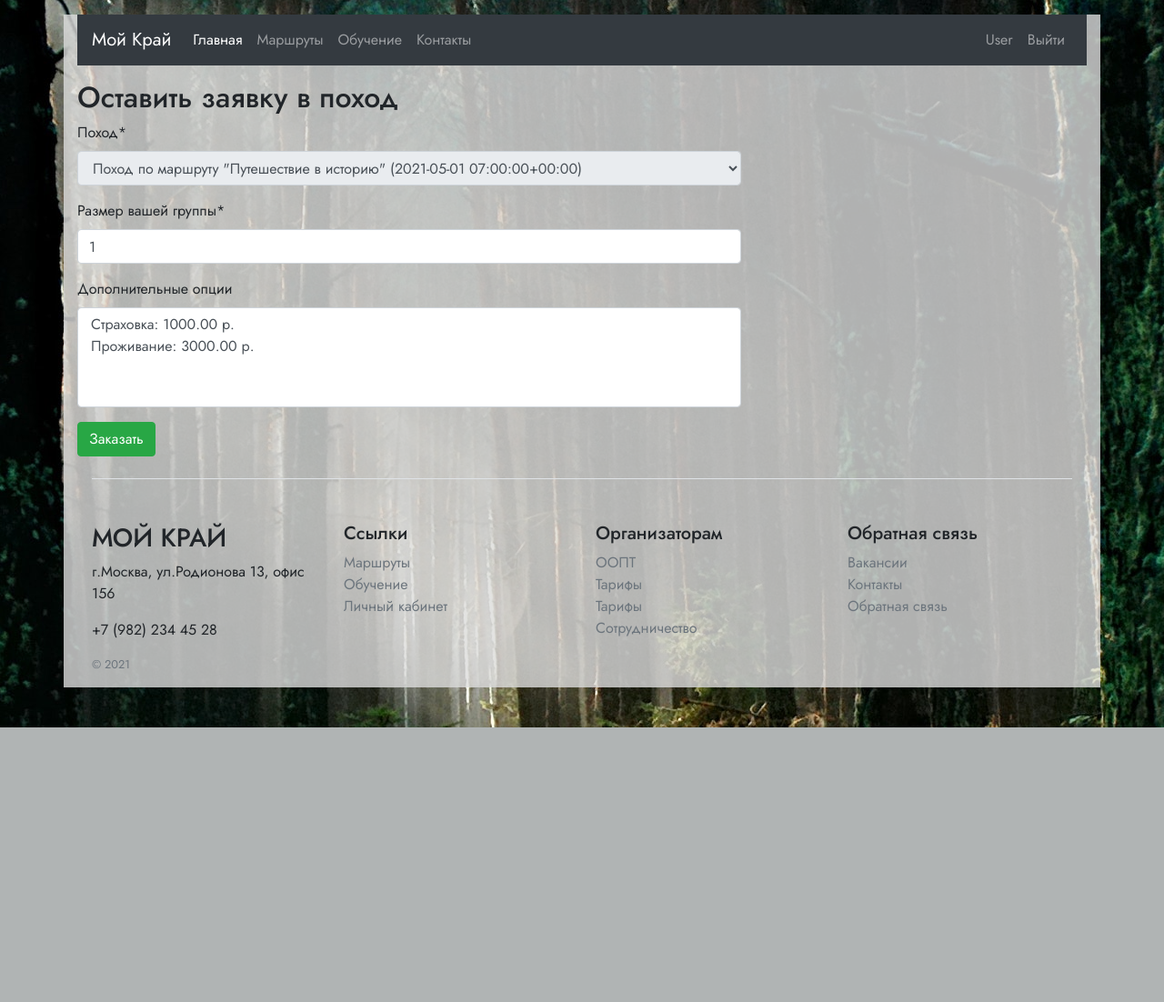
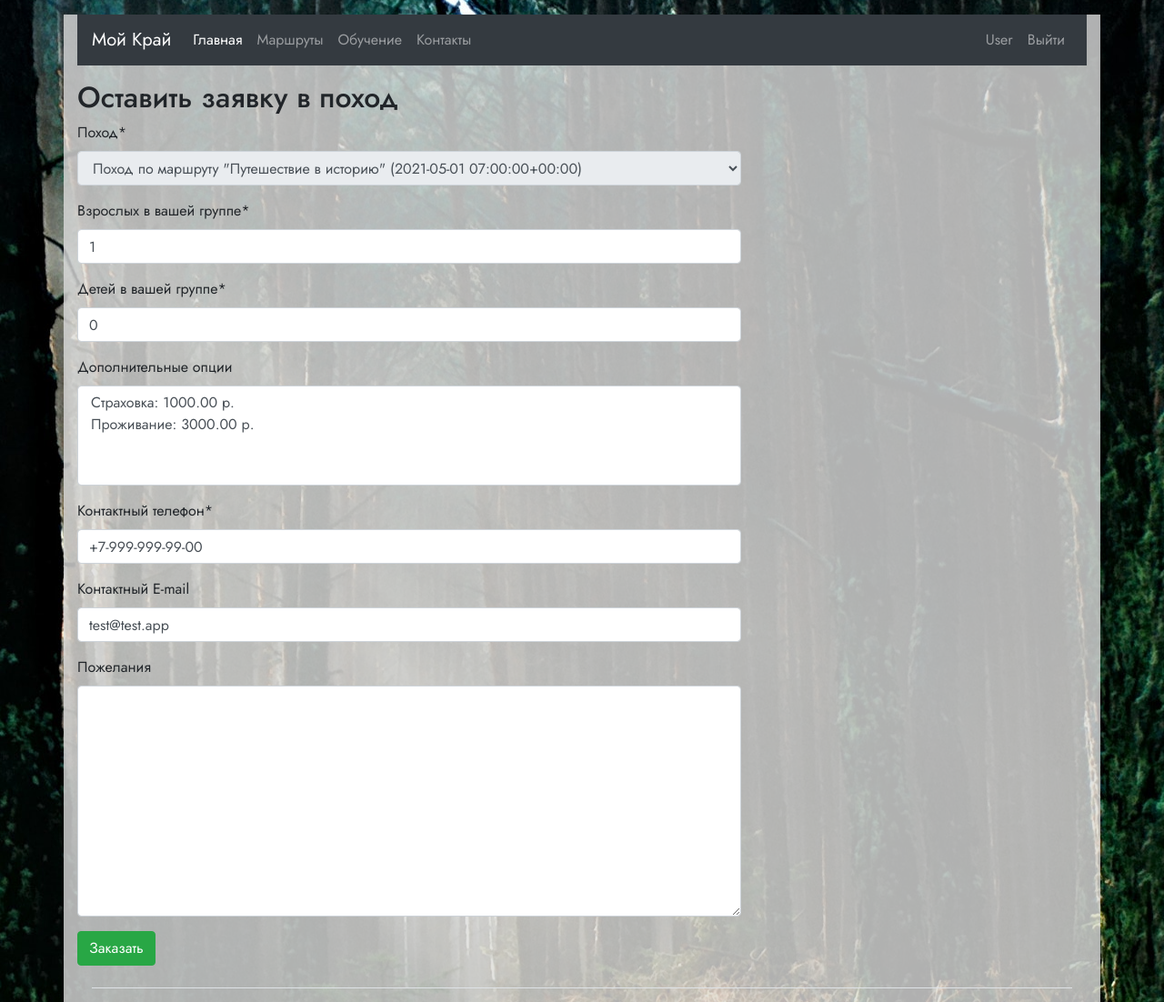
Before and after one commit to cy4ok/my-region, a Django app: page /orders/create/1 in a window 1280 px wide. Shown: the top 1102 px of the page at 91% size. Before the commit the page ends 800 px from the top, so only its background shows below. Run offline with Django 3.2, Linux system fonts and the light colour scheme; a user stored in the database is signed in; data comes from the database, SQL or seed files in the repository; some libraries are stand-ins or nearby versions.

Commit message:
change user and trip models according to what figma prototype suggests

```diff
--- a/authapp/admin.py
+++ b/authapp/admin.py
@@ -1,7 +1,8 @@
 from django.contrib import admin
-from authapp.models import Instructor, Traveler
+from authapp.models import Instructor, Traveler, AppUser
 
 # Register your models here.
 
+admin.site.register(AppUser)
 admin.site.register(Instructor)
 admin.site.register(Traveler)
--- a/authapp/forms.py
+++ b/authapp/forms.py
@@ -20,7 +20,7 @@ class SignupForm(UserCreationForm):
 
     class Meta(UserCreationForm.Meta):
         model = AppUser
-        fields = ['username', 'email', 'first_name', 'last_name', 'date_of_birth', 'password1', 'password2', 'avatar']
+        fields = ['username', 'email', 'phone', 'first_name', 'last_name', 'gender', 'date_of_birth', 'password1', 'password2', 'avatar']
 
     def clean_date_of_birth(self):
         dob = self.cleaned_data['date_of_birth']
@@ -44,7 +44,7 @@ class SignupForm(UserCreationForm):
         user.save()
         profile = profile_maker.objects.create(user=user)
 
-        print(self.cleaned_data)
+        # print(self.cleaned_data)
         profile.about = self.cleaned_data.get('about')
         profile.home_region = self.cleaned_data.get('home_region')
         profile.save()
--- a/authapp/models.py
+++ b/authapp/models.py
@@ -3,16 +3,24 @@ from datetime import timedelta
 from django.db import models
 from django.contrib.auth.models import AbstractUser
 from django.utils.timezone import now
+from django.utils.translation import gettext_lazy as _
+
+
+class Gender(models.IntegerChoices):
+    FEMALE = 1, _('Женский')
+    MALE = 2, _('Мужской')
 
 
 class AppUser(AbstractUser):
-    avatar = models.ImageField(upload_to='user_pics', blank=True)
+    avatar = models.ImageField(upload_to='static/user_pics', blank=True)
     date_of_birth = models.DateField(verbose_name='Дата рождения', default=now)
     activation_key = models.CharField(verbose_name='Ключ активации', max_length=128, blank=True)
     activation_key_expiry = models.DateTimeField(
         verbose_name='Крайний срок текущей активации',
-        default=(now() + timedelta(hours=24))
+        default=now() + timedelta(hours=24),
     )
+    gender = models.IntegerField(verbose_name='Пол', blank=False, db_index=True, choices=Gender.choices)
+    phone = models.CharField(verbose_name='Номер телефона', blank=True, max_length=20)
     email = models.EmailField(verbose_name='Адрес Email', unique=True)
     is_instructor = models.BooleanField(default=False, null=False, db_index=True)
     is_traveler = models.BooleanField(default=False, null=False, db_index=True)
--- a/authapp/templates/authapp/signup.html
+++ b/authapp/templates/authapp/signup.html
@@ -6,7 +6,7 @@
   <div class="row">
     <div class="col-md-8 col-sm-10 col-12">
       <h2>Sign up as a {{ user_type }}</h2>
-      <form method="post">
+      <form method="post" enctype="multipart/form-data">
         {% csrf_token %}
         <input type="hidden" name="next" value="{{ next }}">
         <input type="hidden" name="user_type" value="{{ user_type }}">
--- a/fixtures/fixture.json
+++ b/fixtures/fixture.json
@@ -111,7 +111,8 @@
       "announced_at": "2021-02-25T15:02:57.933Z",
       "starts_at": "2021-05-01T07:00:00Z",
       "instructor": 1,
-      "subbed": 0,
+      "adults": 0,
+      "kids": 0,
       "max_group_size": 20
     }
   },
@@ -124,7 +125,8 @@
       "announced_at": "2021-02-25T15:02:57.945Z",
       "starts_at": "2021-04-01T07:00:00Z",
       "instructor": 1,
-      "subbed": 0,
+      "adults": 0,
+      "kids": 0,
       "max_group_size": 20
     }
   },
@@ -137,7 +139,8 @@
       "announced_at": "2021-02-25T15:02:57.957Z",
       "starts_at": "2021-03-01T07:00:00Z",
       "instructor": 1,
-      "subbed": 0,
+      "adults": 0,
+      "kids": 0,
       "max_group_size": 10
     }
   },
@@ -150,7 +153,8 @@
       "announced_at": "2021-02-25T15:02:57.970Z",
       "starts_at": "2021-03-11T17:00:00Z",
       "instructor": 2,
-      "subbed": 0,
+      "adults": 0,
+      "kids": 0,
       "max_group_size": 10
     }
   },
@@ -921,6 +925,8 @@
       "username": "ins1",
       "first_name": "Сергей Викторович",
       "last_name": "Быков",
+      "gender": 2,
+      "phone": "+7-999-999-99-99",
       "is_staff": false,
       "is_active": true,
       "date_joined": "2021-02-25T15:02:57.854Z",
@@ -945,6 +951,8 @@
       "username": "ins2",
       "first_name": "Алексей Владимирович",
       "last_name": "Иванов",
+      "gender": 2,
+      "phone": "+7-999-999-99-98",
       "is_staff": false,
       "is_active": true,
       "date_joined": "2021-02-25T15:02:57.870Z",
@@ -969,6 +977,8 @@
       "username": "django",
       "first_name": "",
       "last_name": "",
+      "gender": 1,
+      "phone": "+7-999-999-99-00",
       "is_staff": true,
       "is_active": true,
       "date_joined": "2021-02-25T15:02:57.569Z",
@@ -990,9 +1000,11 @@
       "password": "pbkdf2_sha256$216000$bCS7BBBniLAN$wAqsOKJRHteM2ykq1DHHpVNz9GMZcXnJVNjD2f+37k8=",
       "last_login": "2021-02-26T11:57:57.313Z",
       "is_superuser": false,
-      "username": "Владислав",
+      "username": "tester",
       "first_name": "Владислав",
       "last_name": "Чекунов",
+      "gender": 2,
+      "phone": "+7-999-999-99-11",
       "is_staff": false,
       "is_active": true,
       "date_joined": "2021-02-26T11:57:57.103Z",
--- a/ordersapp/models.py
+++ b/ordersapp/models.py
@@ -11,8 +11,16 @@ class Order(models.Model):
 class OrderItem(models.Model):
     traveler = models.ForeignKey(Traveler, null=False, related_name='ordered_trips', on_delete=models.CASCADE)
     trip = models.ForeignKey(Trip, verbose_name='Поход', null=False, related_name='ordered', on_delete=models.CASCADE, db_index=True)
-    group_size = models.IntegerField(verbose_name='Размер вашей группы', default=1, null=False)
+    adults_amount = models.IntegerField(verbose_name='Взрослых в вашей группе', default=1, null=False)
+    kids_amount = models.IntegerField(verbose_name='Детей в вашей группе', default=0, null=False)
     options_used = models.ManyToManyField(TripOptionAvailable, verbose_name='Дополнительные опции')
+    contact_phone = models.CharField(verbose_name='Контактный телефон', max_length=15, null=False)
+    contact_email = models.EmailField(verbose_name='Контактный E-mail', blank=True)
+    notes = models.TextField(verbose_name='Пожелания', blank=True)
 
     class Meta:
         unique_together = (('traveler', 'trip'),)
+
+    @property
+    def get_group_size(self):
+        return self.adults_amount + self.kids_amount
--- a/ordersapp/views.py
+++ b/ordersapp/views.py
@@ -13,10 +13,14 @@ class OrderCreate(CreateView):
     model = OrderItem
     # form_class = OrderItemForm
     success_url = reverse_lazy('travelapp:route_list')
-    fields = ['trip', 'group_size', 'options_used']
+    fields = ['trip', 'adults_amount', 'kids_amount', 'options_used', 'contact_phone', 'contact_email', 'notes']
 
     def get_initial(self):
-        return {'trip': Trip.objects.select_related().get(pk=self.kwargs['pk']),}
+        return {
+            'trip': Trip.objects.select_related().get(pk=self.kwargs['pk']),
+            'contact_phone': self.request.user.phone,
+            'contact_email': self.request.user.email,
+        }
 
     def get_form(self, form_class=None):
         form = super(OrderCreate, self).get_form(form_class)
@@ -30,7 +34,8 @@ class OrderCreate(CreateView):
         user = self.request.user
         form_obj.traveler = user.traveler
         trip = form_obj.trip
-        trip.subbed += form_obj.group_size
+        trip.kids += form_obj.kids_amount
+        trip.adults += form_obj.adults_amount
         if form_obj.trip.subbed > form_obj.trip.max_group_size:
             raise forms.ValidationError('В группе набирается слишком много людей!')
 
```
Also changed, not shown: userapp/templates/userapp/traveler_detail.html (+35 -8 lines).
